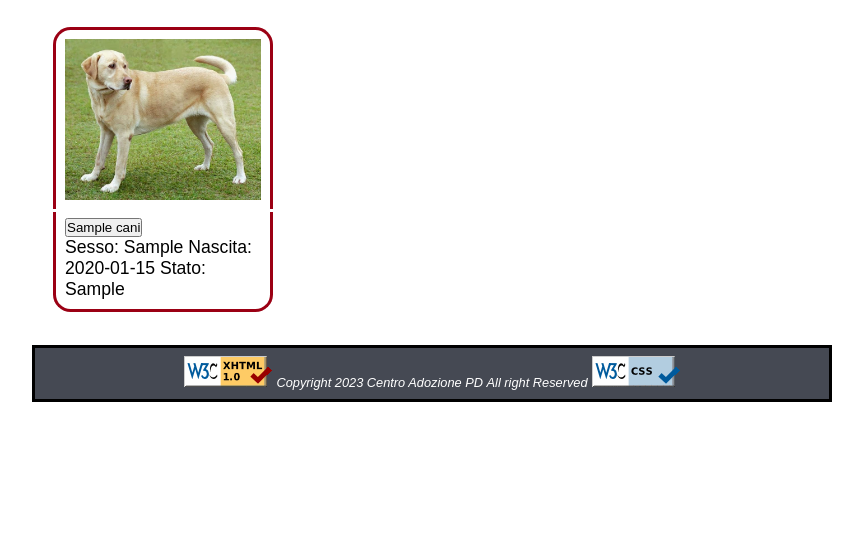
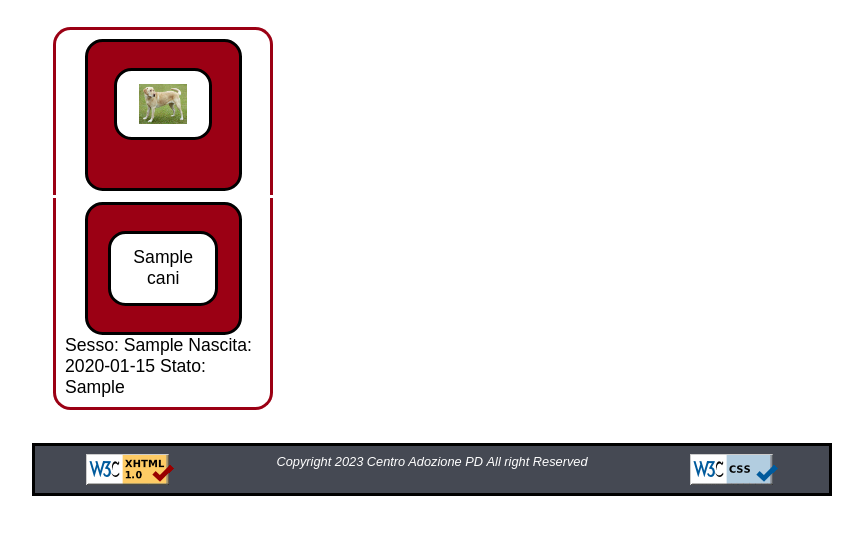
Before and after one commit to checco296/Progetto_TecWeb, a PHP site: page /php/adotta_cane.php in a window 1280 px wide. Shown: the part 246-781 px from the top of the page, without its empty margins (208-1071 px from the left). Run offline with PHP 8.4, Linux system fonts and the light colour scheme; tables that the repository leaves empty hold one stand-in row (values such as "Sample post").

Commit message:
Sincronizzazione

```diff
--- a/css/style.css
+++ b/css/style.css
@@ -217,6 +217,66 @@ main dd
   margin-bottom: 1em;
 }
 
+#Recapiti
+{
+  display: flex;
+  list-style: none;
+  justify-content: space-around;
+  margin-bottom: 1.25em;
+}
+
+#Recapiti li
+{
+  padding: 1.5em;
+  padding-bottom: 0.5em;
+  margin: 0.5em;
+  width: 33%;
+  background-color: var(--menucolor);
+  color: var(--footer_txt_color);
+  border: solid black;
+  border-radius: 2em;
+  text-align: center;
+}
+
+#Recapiti img
+{
+  width: 4em;
+  height: 4em;
+  margin-bottom: 0.5em;
+}
+
+#Social
+{
+  display: flex;
+  list-style: none;
+  justify-content: space-around;
+}
+
+#Social img
+{
+  width: 5em;
+  height: 5em;
+  padding: 0.5em;
+
+}
+
+#Social a:hover
+{
+  opacity: 0.4;
+}
+
+#contatti p
+{
+  margin-bottom: 1.5em;
+  text-align: center;
+}
+
+#contatti h3
+{
+  text-align: center;
+}
+
+
 /*
 ==============
 SEZIONE AIUTI
@@ -237,6 +297,9 @@ SEZIONE FOOTER
 */
 footer
 {
+  display: flex;
+  justify-content: space-around;
+
   background-color: var(--bread_footer_color);
   color: var(--footer_txt_color);
   text-align: center;
@@ -258,6 +321,63 @@ footer img
   margin: 0em 0em;
   size: 1em;
 }
+/*
+==============
+SEZIONE FORM
+==============
+*/
+form
+{
+  display: flex;
+  flex-direction: column;
+  align-items: center;
+  width: 50%;
+  margin: 0 auto;
+  padding: 1.5em;
+  border: solid black;
+  border-radius: 1em;
+  background-color: var(--menucolor);
+  color: var(--footer_txt_color);
+}
+
+form label
+{
+  font-size: 1.3em;
+  margin-bottom: 5px;
+  display: block;
+}
+form input, form textarea
+{
+  width: 100%;
+  padding: 0.75em 1.25em;
+  margin-bottom: 1.25em;
+  border: solid black;
+  border-radius: 1em;
+  box-sizing: border-box;
+  font-size: 1em;
+  background-color: var(--bgcolor);
+  color: var(--menucolor);
+}
+form textarea
+{
+  height: 12.5em;
+  resize: vertical;
+}
+form button
+{
+  background-color: var(--bgcolor);
+  color: var(--txtcolor);
+  padding: 0.75em 1.25em;
+  border: solid black;
+  border-radius: 1em;
+  cursor: pointer;
+  font-size: 1em;
+}
+form button:hover
+{
+  opacity: 0.8;
+}
+
 .card{
   width: calc(30% - 0.6em);
   margin: 0.6em 0.3em 0 0.3em;
```
